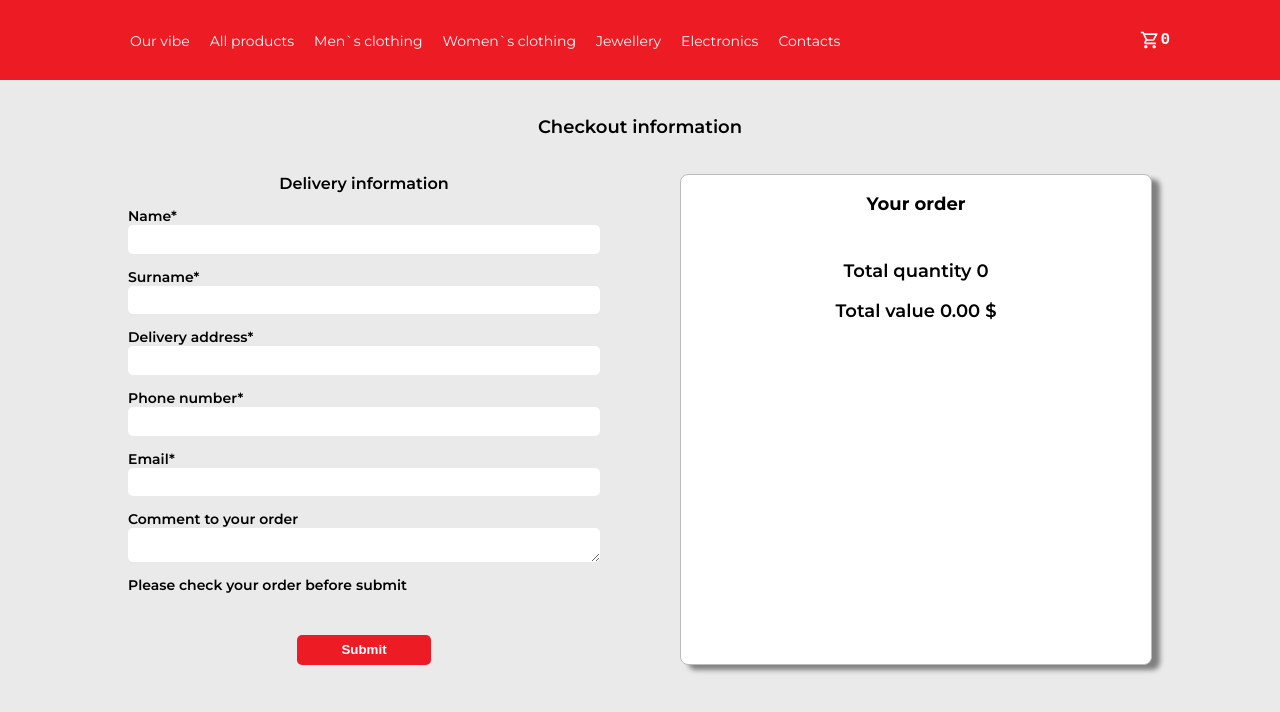
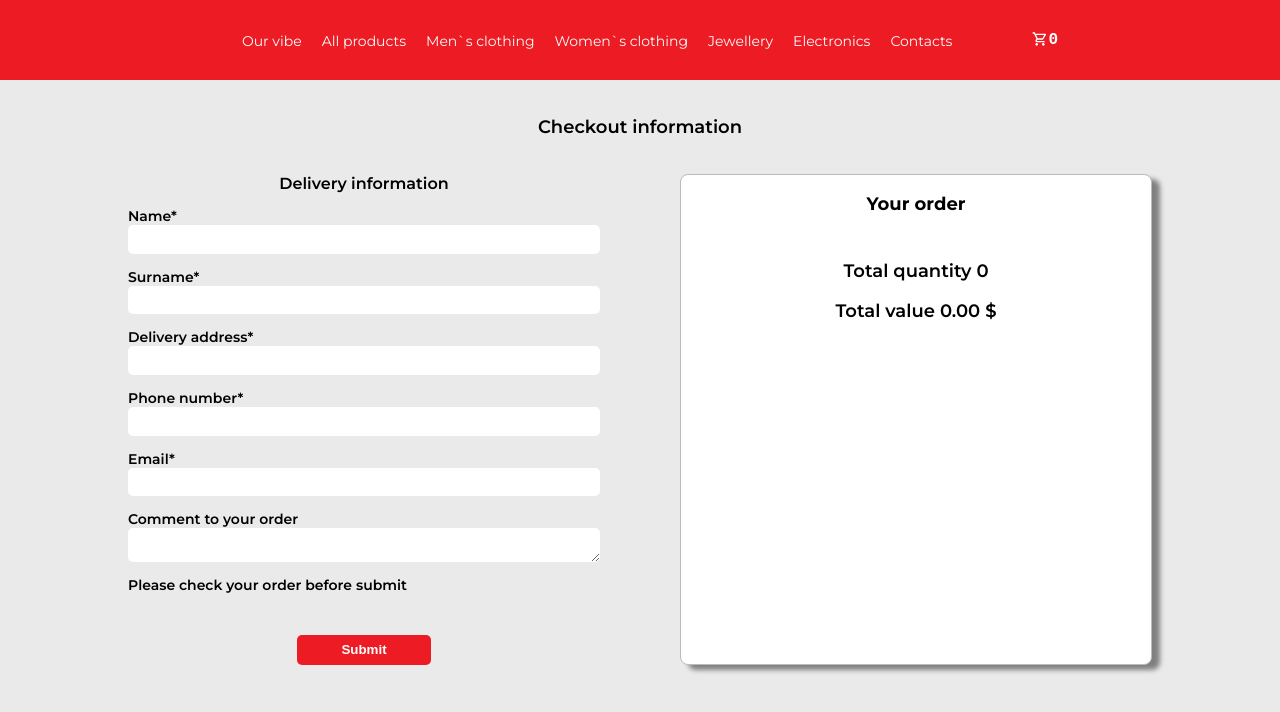
Before and after one commit to Sergii-Osedchuk/store, a React (Create React App) app: page /submit in a window 1280 px wide. Shown: the top 712 px of the page. Built offline with nearby package versions, Linux system fonts and the light colour scheme.

Commit message:
add some responsive styling

```diff
--- a/package.json
+++ b/package.json
@@ -11,7 +11,7 @@
     "@testing-library/react": "^13.4.0",
     "@testing-library/user-event": "^13.5.0",
     "@vis.gl/react-google-maps": "^1.1.0",
-    "firebase": "^10.12.3",
+    "firebase": "^10.12.4",
     "leaflet": "^1.9.4",
     "react": "^18.3.1",
     "react-dom": "^18.3.1",
--- a/public/index.html
+++ b/public/index.html
@@ -14,6 +14,8 @@
     />
     <meta name="viewport" content="width=device-width, initial-scale=1" />
     <meta name="theme-color" content="#000000" />
+    <meta name="viewport"
+      content="width=device-witdh, initial-scale=1" />
     <meta
       name="description"
       content="Web site created using create-react-app"
--- a/src/components/Header.jsx
+++ b/src/components/Header.jsx
@@ -9,6 +9,7 @@ const Header = ({items, onIncrement, onDecrement, onDelete, showCart, onCartHand
     <header>
       <div>
         <nav>
+          <div>
             <ul className={styles.list}>
               <li>
                 <NavLink to='/' className={({isActive}) =>
@@ -39,8 +40,11 @@ const Header = ({items, onIncrement, onDecrement, onDelete, showCart, onCartHand
                 isActive ? styles.active : undefined}>Contacts</NavLink>
               </li>
             </ul>
-          <MdOutlineShoppingCart onClick={onCartHandler} style={{ color: "white", marginLeft: '300px', fontSize:'20px', cursor: 'pointer'}} />
+          </div>
+          <div className={styles.cart}>
+            <MdOutlineShoppingCart onClick={onCartHandler} className={styles.icon} />
             <div onClick = {onCartHandler} className={styles.length}>{items.length}</div>
+          </div>
         </nav>
         {showCart && items.length > 0 && <Cart items={items} onIncrement={onIncrement} onDecrement={onDecrement} onDelete={onDelete} onCartHandler={onCartHandler}/>}
       </div>
--- a/src/components/Header.module.css
+++ b/src/components/Header.module.css
@@ -8,9 +8,8 @@ header {
 
 nav {
   display: flex;
-  justify-content: center;
+  justify-content: space-between;
   align-items: center;
-  justify-items: center;
 }
 
 .list {
@@ -39,3 +38,13 @@ nav {
   font-size: 16px;
   font-weight: 600;
 }
+
+.cart {
+  display: flex;
+}
+
+.icon {
+  color: white;
+  cursor: pointer;
+  padding-left: 5rem;
+}
--- a/src/pages/Products.module.css
+++ b/src/pages/Products.module.css
@@ -1,10 +1,10 @@
 .goods {
-  width: 1200px;
+  max-width: 1200px;
   display: grid;
   justify-items: center;
-  grid-template-columns: repeat(auto-fill, 300px);
+  grid-template-columns: repeat(auto-fit, minmax(300px, 1fr));
   grid-auto-rows: 1fr;
-  grid-row-gap: 40px;
-  padding: 40px;
+  grid-row-gap: 3rem;
+  padding: 4rem;
   margin: auto;
 }
--- a/src/pages/SubmitPage.jsx
+++ b/src/pages/SubmitPage.jsx
@@ -1,8 +1,8 @@
 import styles from './SubmitPage.module.css';
 import { useOutletContext, useNavigate } from 'react-router-dom';
 
+const SubmitPage = () => {
 
-const SubmitPage = () => {
   const [items, setItems] = useOutletContext();
 
   const navigate = useNavigate();
@@ -26,6 +26,8 @@ const SubmitPage = () => {
     navigate('/final');
     setItems([]);
   }
+
+
 
   return (
     <div>
```
Also changed, not shown: 1 other file (tests, documents, lock files or other folders). Lines whose indentation alone changed are shown as unchanged.
